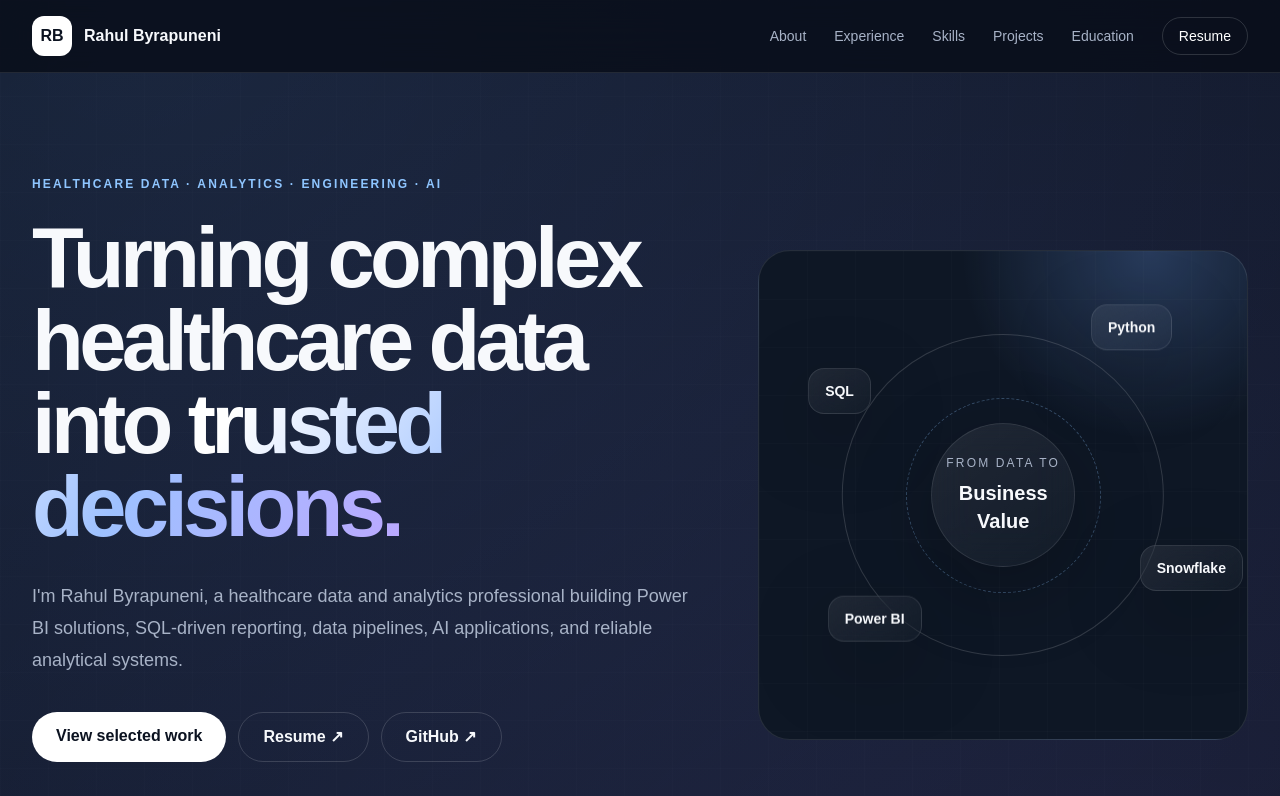
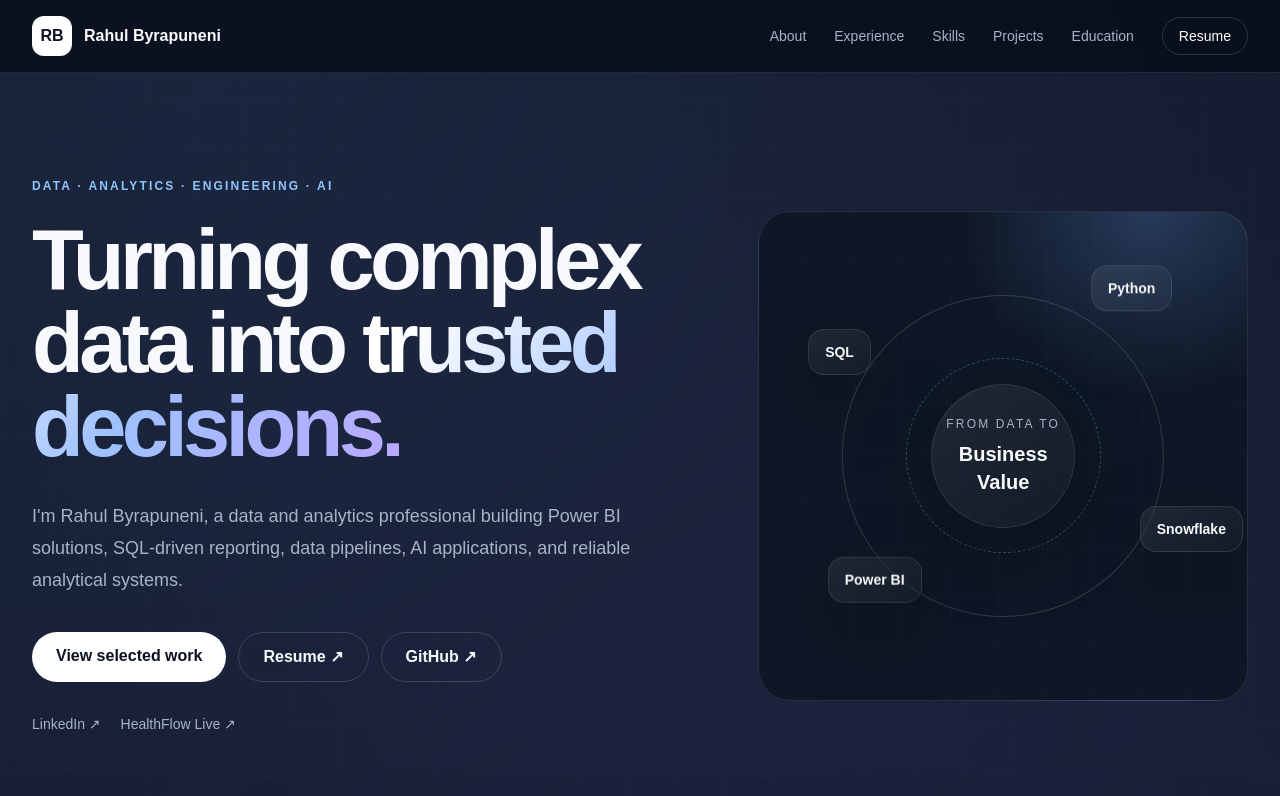
Before and after one commit to rahulbyrapuneni/rahul-portfolio, a Next.js app: page / in a window 1280 px wide. Shown: the top 796 px of the page. Built offline with nearby package versions, Linux system fonts and the light colour scheme.

Commit message:
Update portfolio with resume-based content

```diff
--- a/app/page.tsx
+++ b/app/page.tsx
@@ -217,16 +217,16 @@ export default function Home() {
         <div className="relative mx-auto grid min-h-[calc(100vh-7rem)] max-w-7xl items-center gap-16 px-5 py-16 md:px-8 lg:grid-cols-[1.15fr_.85fr]">
           <Reveal>
             <p className="section-label text-xs font-semibold text-blue-300">
-              HEALTHCARE DATA · ANALYTICS · ENGINEERING · AI
+              DATA · ANALYTICS · ENGINEERING · AI
             </p>
 
             <h1 className="mt-6 max-w-5xl text-5xl font-semibold leading-[.98] tracking-[-.055em] sm:text-7xl lg:text-[5.3rem]">
-              Turning complex healthcare data into{" "}
+              Turning complex data into{" "}
               <span className="text-gradient">trusted decisions.</span>
             </h1>
 
             <p className="mt-8 max-w-2xl text-lg leading-8 text-[var(--muted)]">
-              I&apos;m Rahul Byrapuneni, a healthcare data and analytics
+              I&apos;m Rahul Byrapuneni, a data and analytics
               professional building Power BI solutions, SQL-driven reporting,
               data pipelines, AI applications, and reliable analytical systems.
             </p>
```
